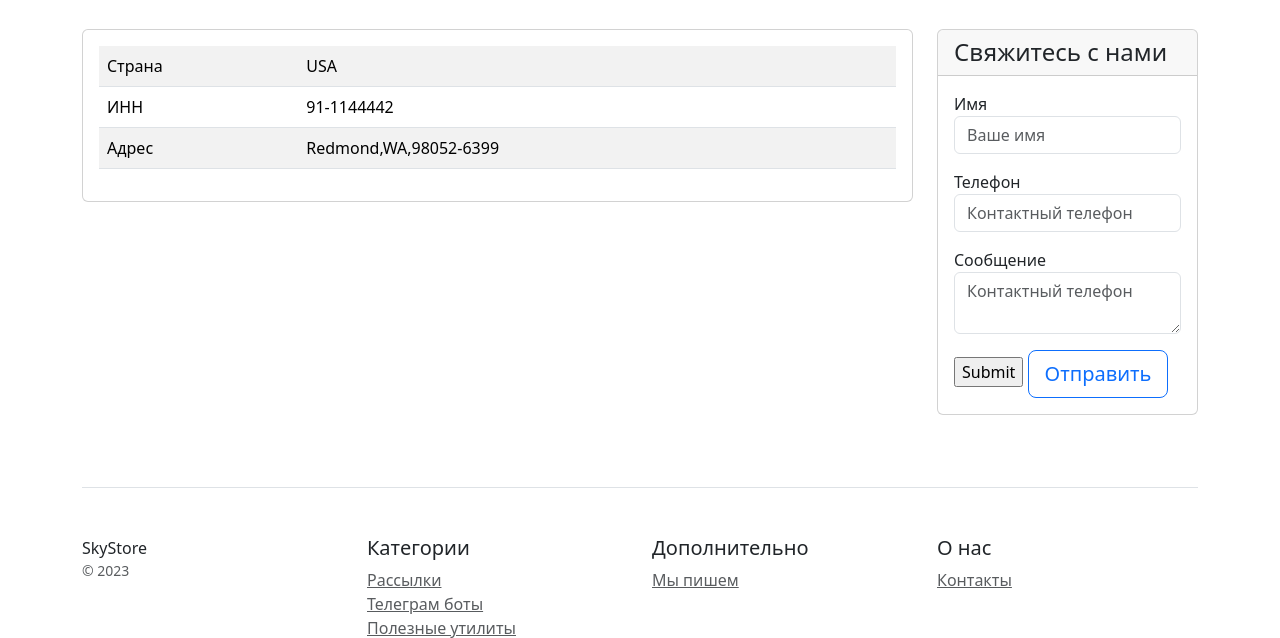
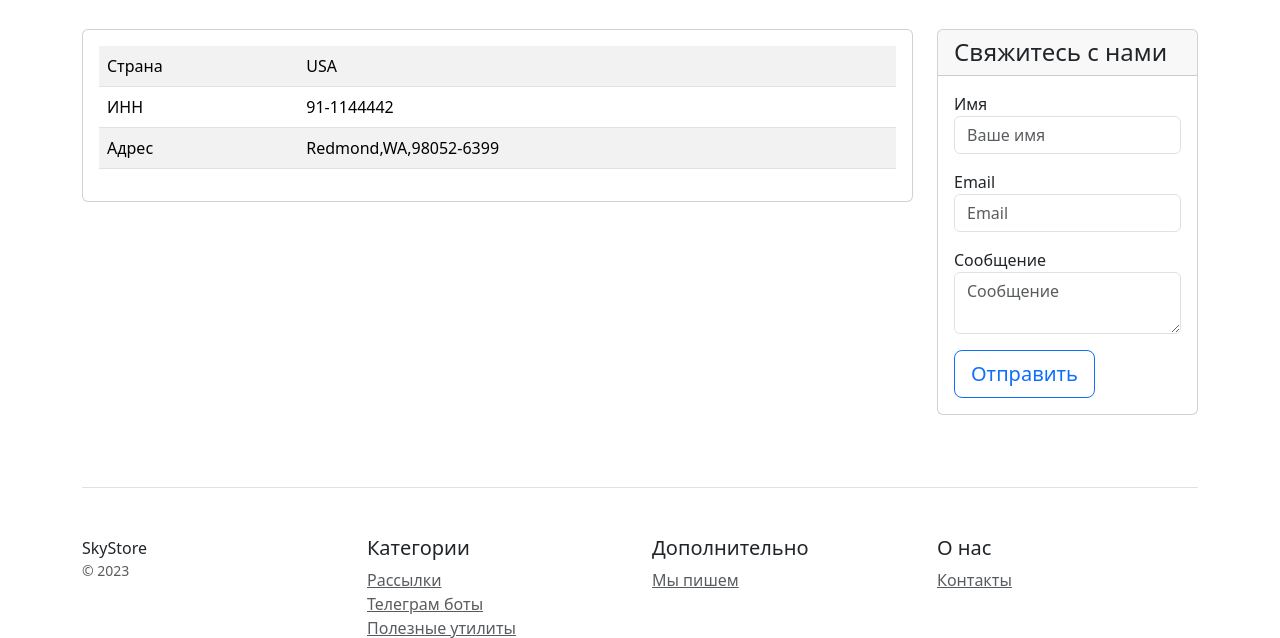
Before and after one commit to solvaaa/Django_1_task_2, a Django app: page /contacts/ in a window 1280 px wide. Shown: the part 209-847 px from the top of the page. Run offline with Django 4.2, Linux system fonts and the light colour scheme; some libraries are stand-ins or nearby versions.

Commit message:
fixed form in contacts.html

```diff
--- a/config/catalog/templates/catalog/contacts.html
+++ b/config/catalog/templates/catalog/contacts.html
@@ -54,16 +54,15 @@
                             <input type="text" name="name" class="form-control" id="name" placeholder="Ваше имя" required>
                         </div>
                         <div class="mb-3">
-                            <label for="phone">Телефон</label>
-                            <input type="text" name="phone" class="form-control" id="phone" placeholder="Контактный телефон" required>
+                            <label for="phone">Email</label>
+                            <input type="text" name="email" class="form-control" id="phone" placeholder="Email" required>
                         </div>
                         <div class="mb-3">
                             <label for="message">Сообщение</label>
-                            <textarea type="text" name="message" class="form-control" id="message" placeholder="Контактный телефон" required></textarea>
+                            <textarea type="text" name="message" class="form-control" id="message" placeholder="Сообщение" required></textarea>
                         </div>
+                        <button type="submit" class="btn btn-lg btn-block btn-outline-primary">Отправить</button>
                     </form>
-                    <input type="submit">
-                    <button type="submit" class="btn btn-lg btn-block btn-outline-primary">Отправить</button>
                 </div>
             </div>
         </div>
```
